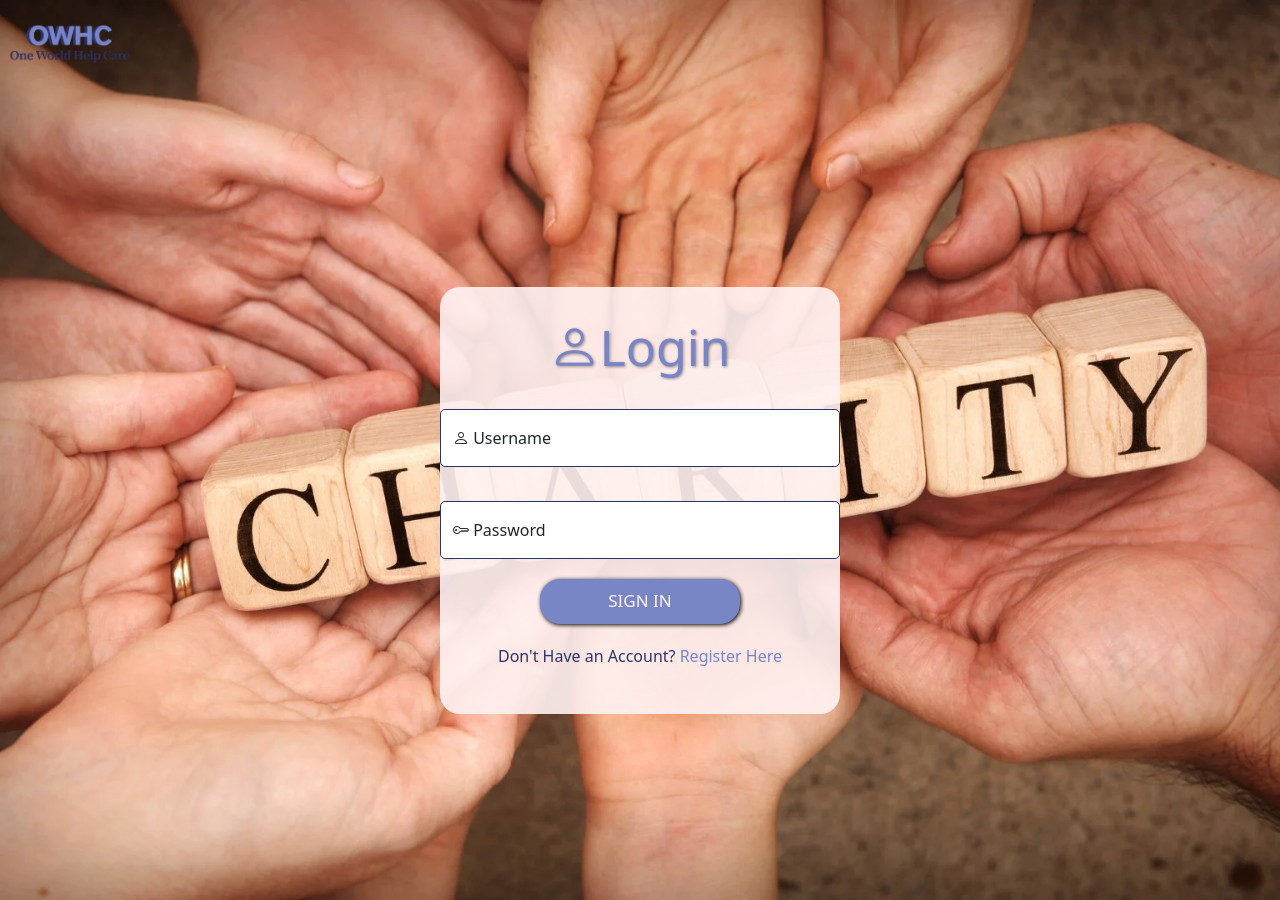
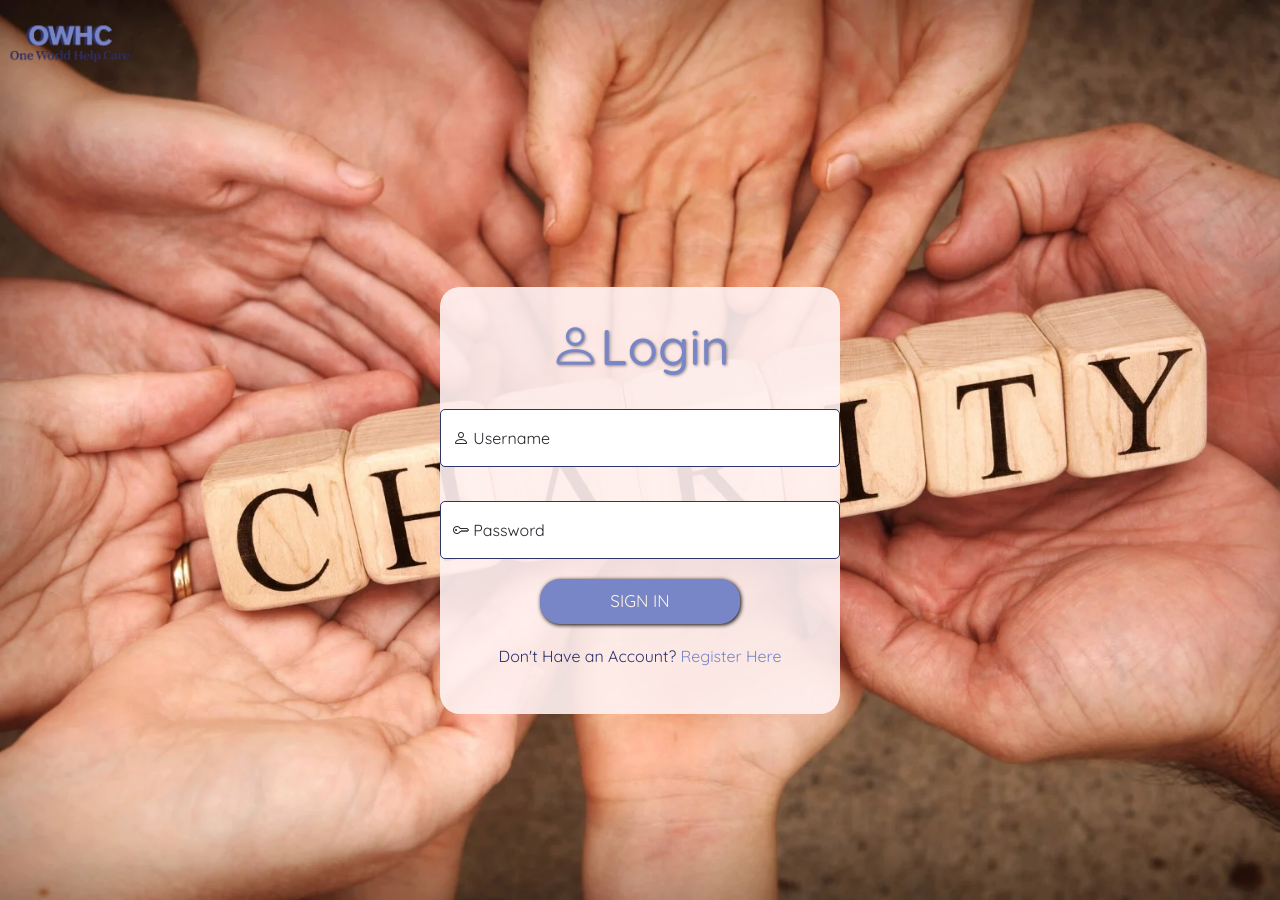
Before and after one commit to GraciaRosalinaHindirwan/PJ_PWD, a PHP site: page /login.php in a window 1280 px wide. Run offline with PHP 8.4, Linux system fonts and the light colour scheme.

Commit message:
change fonts

```diff
--- a/login.css
+++ b/login.css
@@ -3,6 +3,7 @@ body{
     background-position: top center;
     background-repeat: no-repeat;
     background-size: cover;
+    font-family: "Quicksand";
 }
 
 .container{
@@ -61,7 +62,7 @@ body{
     width: 200px;
     height: 45px;
     box-shadow: 1px 1px 4px #000000;
-    margin: 20px auto 0 auto;;
+    margin: 20px auto 0 auto;
 }
 
 #CTA:hover{
--- a/login.php
+++ b/login.php
@@ -36,6 +36,9 @@ if ($_SERVER["REQUEST_METHOD"] == "POST") {
     <title>LoginPage</title>
     <link href="https://cdn.jsdelivr.net/npm/bootstrap@5.3.3/dist/css/bootstrap.min.css" rel="stylesheet" integrity="sha384-QWTKZyjpPEjISv5WaRU9OFeRpok6YctnYmDr5pNlyT2bRjXh0JMhjY6hW+ALEwIH" crossorigin="anonymous">
     <link rel="stylesheet" href="https://cdn.jsdelivr.net/npm/bootstrap-icons@1.11.3/font/bootstrap-icons.min.css">
+    <link rel="preconnect" href="https://fonts.googleapis.com">
+    <link rel="preconnect" href="https://fonts.gstatic.com" crossorigin>
+    <link href="https://fonts.googleapis.com/css2?family=Quicksand:wght@300..700&display=swap" rel="stylesheet">
     <link rel="stylesheet" href="login.css">
 </head>
 <body>
--- a/register.php
+++ b/register.php
@@ -64,6 +64,8 @@ if ($_SERVER["REQUEST_METHOD"] == "POST") {
     <meta name="viewport" content="width=device-width, initial-scale=1.0">
     <link href="https://cdn.jsdelivr.net/npm/bootstrap@5.3.3/dist/css/bootstrap.min.css" rel="stylesheet" integrity="sha384-QWTKZyjpPEjISv5WaRU9OFeRpok6YctnYmDr5pNlyT2bRjXh0JMhjY6hW+ALEwIH" crossorigin="anonymous">
     <link rel="stylesheet" href="https://cdn.jsdelivr.net/npm/bootstrap-icons@1.11.3/font/bootstrap-icons.min.css">
+    <link rel="preconnect" href="https://fonts.googleapis.com">
+    <link rel="preconnect" href="https://fonts.gstatic.com" crossorigin>
     <link href="https://fonts.googleapis.com/css2?family=Quicksand:wght@300..700&display=swap" rel="stylesheet">
     <title>Register Page</title>
     <link rel="stylesheet" href="register.css">
--- a/select.css
+++ b/select.css
@@ -1,4 +1,5 @@
 body{
+    font-family: "Quicksand";
     background-image: url(img/bg_choose.jpg);
     background-repeat: no-repeat;
     background-position: center;
@@ -22,7 +23,7 @@ header img{
 
 header h3{
     color: #2D336B;
-    text-shadow: 1px 1px 2px #000000;
+    font-weight: bolder;
 }
 .card-container {
     display: flex;
@@ -41,6 +42,7 @@ header h3{
 .card-title{
    color: #2D336B;
    font-style: bold;
+   font-weight: bolder;
 }
 
 .btn-primary{
--- a/select.html
+++ b/select.html
@@ -6,7 +6,10 @@
     <title>Select Page </title>
     <link href="https://cdn.jsdelivr.net/npm/bootstrap@5.3.6/dist/css/bootstrap.min.css" rel="stylesheet" integrity="sha384-4Q6Gf2aSP4eDXB8Miphtr37CMZZQ5oXLH2yaXMJ2w8e2ZtHTl7GptT4jmndRuHDT" crossorigin="anonymous">
     <script src="https://cdn.jsdelivr.net/npm/bootstrap@5.3.6/dist/js/bootstrap.bundle.min.js" integrity="sha384-j1CDi7MgGQ12Z7Qab0qlWQ/Qqz24Gc6BM0thvEMVjHnfYGF0rmFCozFSxQBxwHKO" crossorigin="anonymous"></script>
-   <link rel="stylesheet" href="select.css">
+    <link rel="preconnect" href="https://fonts.googleapis.com">
+    <link rel="preconnect" href="https://fonts.gstatic.com" crossorigin>
+    <link href="https://fonts.googleapis.com/css2?family=Quicksand:wght@300..700&display=swap" rel="stylesheet">
+    <link rel="stylesheet" href="select.css">
 </head>
 
 <body>
```
